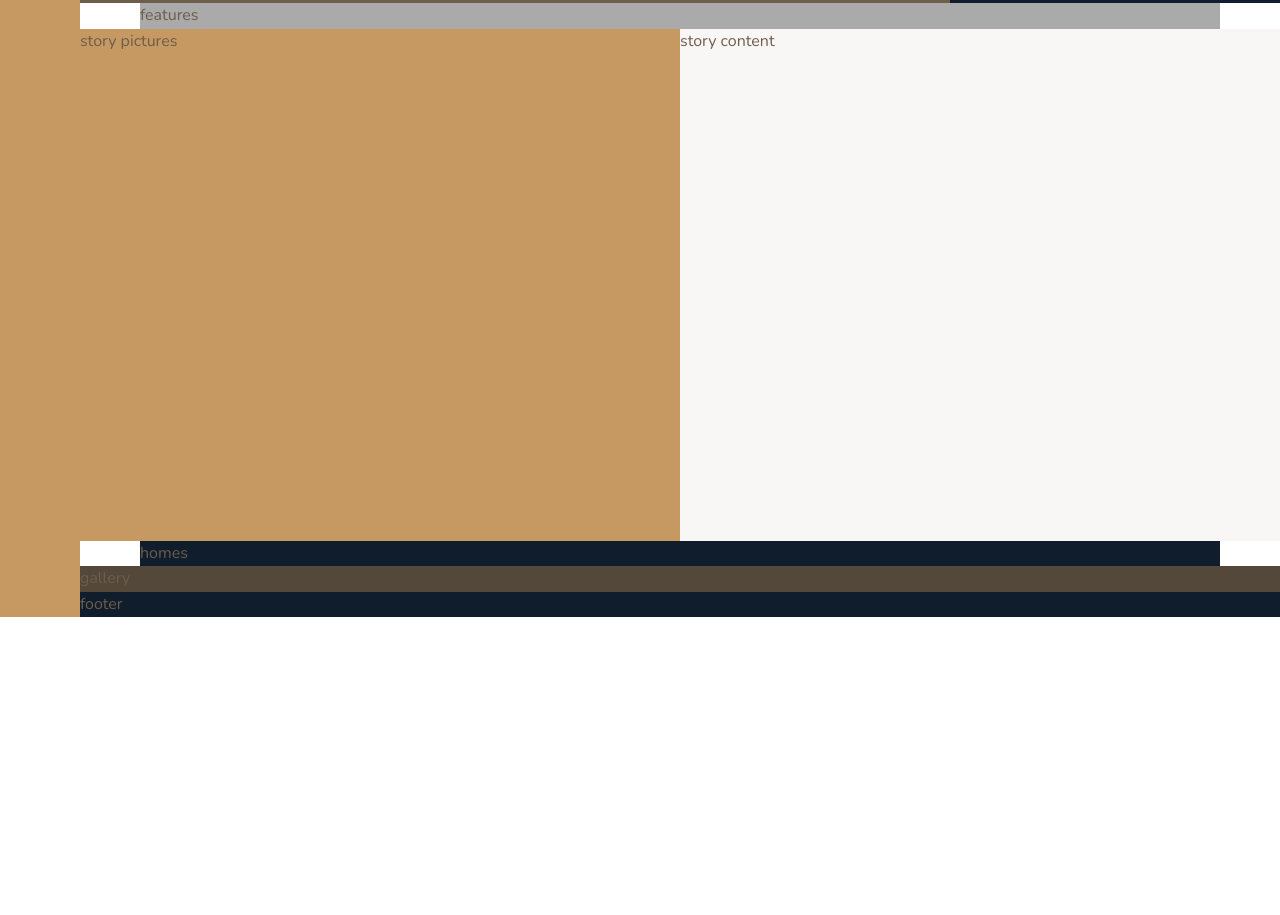
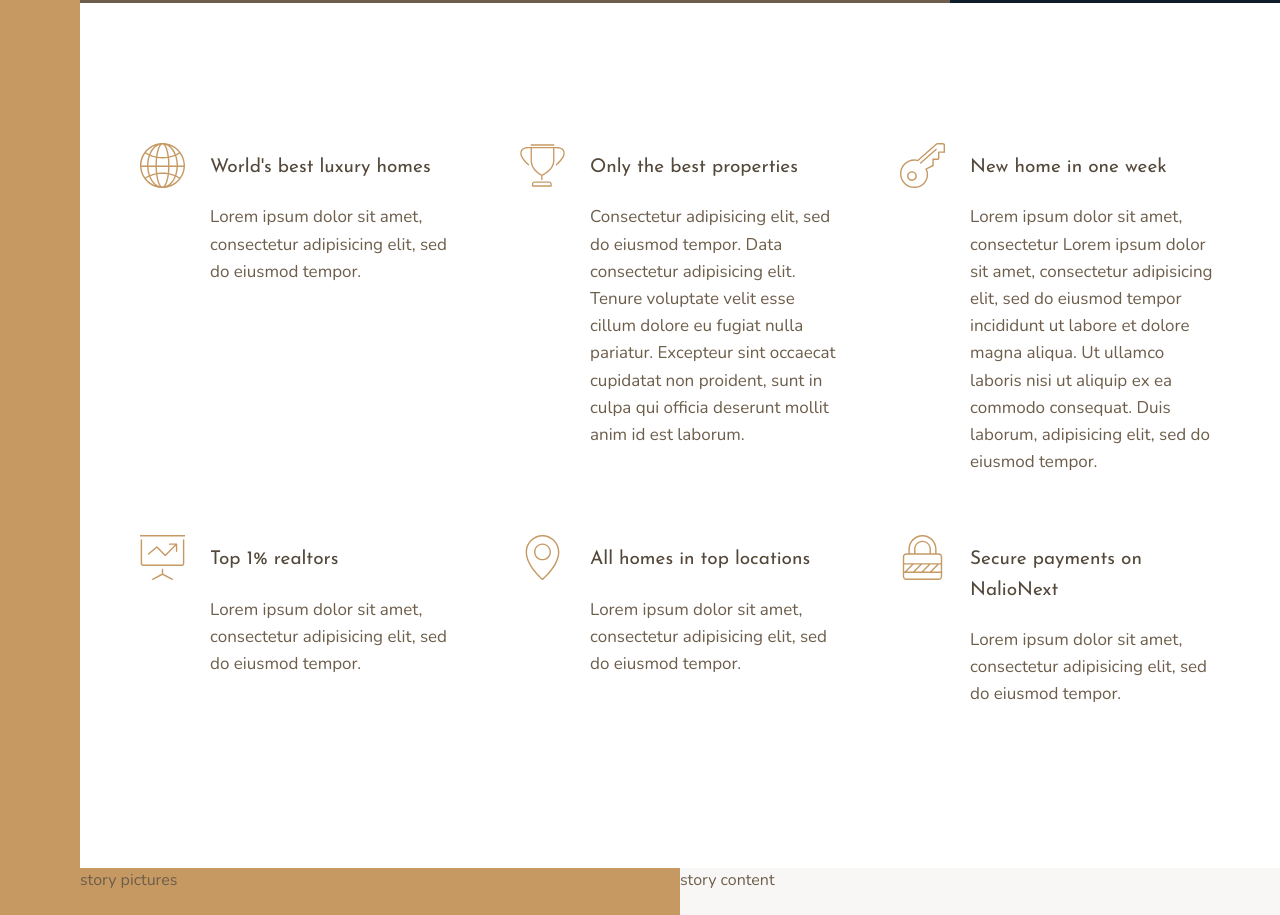
Before and after one commit to stevenkuipers/NalioNext, a website: page index.html in a window 1280 px wide. Shown: the part 637-1552 px from the top of the page. Before the commit the page ends 1254 px from the top, so only its background shows below. Drawn offline with nearby package versions, Linux system fonts and the light colour scheme.

Commit message:
Added features components

```diff
--- a/index.html
+++ b/index.html
@@ -22,7 +22,49 @@
         realtors
       </div>
       <section class="features">
-        features
+          <div class="feature">
+            <svg class="feature__icon">
+              <use href="img/sprite.svg#icon-global"/>
+            </svg>
+            <h4 class="heading-4 heading-4__dark">World's best luxury homes</h4>
+            <p class="feature__text">Lorem ipsum dolor sit amet, consectetur adipisicing elit, sed do eiusmod tempor.</p>
+          </div>
+          <div class="feature">
+            <svg class="feature__icon">
+              <use href="img/sprite.svg#icon-trophy"/>
+            </svg>
+            <h4 class="heading-4 heading-4__dark">Only the best properties</h4>
+            <p class="feature__text">Consectetur adipisicing elit, sed do eiusmod tempor. Data consectetur adipisicing elit. Tenure  voluptate velit esse cillum dolore eu fugiat nulla pariatur. Excepteur sint occaecat cupidatat non proident, sunt in culpa qui officia deserunt mollit anim id est laborum. </p>
+          </div>
+          <div class="feature">
+            <svg class="feature__icon">
+              <use href="img/sprite.svg#icon-key"/>
+            </svg>
+            <h4 class="heading-4 heading-4__dark">New home in one week</h4>
+            <p class="feature__text">Lorem ipsum dolor sit amet, consectetur Lorem ipsum dolor sit amet, consectetur adipisicing elit, sed do eiusmod tempor incididunt ut labore et dolore magna aliqua. Ut ullamco laboris nisi ut aliquip ex ea commodo consequat. Duis laborum, adipisicing elit, sed do eiusmod tempor.</p>
+          </div>
+          <div class="feature">
+            <svg class="feature__icon">
+              <use href="img/sprite.svg#icon-presentation"/>
+            </svg>
+            <h4 class="heading-4 heading-4__dark">Top 1% realtors</h4>
+            <p class="feature__text">Lorem ipsum dolor sit amet, consectetur adipisicing elit, sed do eiusmod tempor.</p>
+          </div>
+          <div class="feature">
+            <svg class="feature__icon">
+              <use href="img/sprite.svg#icon-map-pin"/>
+            </svg>
+            <h4 class="heading-4 heading-4__dark">All homes in top locations</h4>
+            <p class="feature__text">Lorem ipsum dolor sit amet, consectetur adipisicing elit, sed do eiusmod tempor.</p>
+          </div>
+          <div class="feature">
+            <svg class="feature__icon">
+              <use href="img/sprite.svg#icon-lock"/>
+            </svg>
+            <h4 class="heading-4 heading-4__dark">Secure payments on NalioNext</h4>
+            <p class="feature__text">Lorem ipsum dolor sit amet, consectetur adipisicing elit, sed do eiusmod tempor.</p>
+          </div>
+
       </section>
       <div class="story__pictures">
         story pictures
--- a/sass/_features.scss
+++ b/sass/_features.scss
@@ -1,6 +1,28 @@
 
 .features {
-  background-color: $color-grey-light-2;
+  margin: 15rem 0;
   grid-column: center-start  / center-end;
+  display: grid;
+  grid-gap: 6rem;
+  grid-template-columns: repeat(auto-fit, minmax(25rem, 1fr));
+  align-items: start;
+}
 
+.feature {
+  display: grid;
+  grid-template-columns: min-content 1fr;
+  grid-row-gap: 1.5rem;
+  grid-column-gap: 2.5rem;
+
+  &__icon {
+    fill : $color-primary;
+    width: 4.5rem;
+    height: 4.5rem;
+    grid-row: 1 / span 2;
+    transform: translateY(-1rem);
+  }
+
+  &__text {
+    font-size: 1.7rem;
+  }
 }
--- a/sass/_typography.scss
+++ b/sass/_typography.scss
@@ -6,3 +6,28 @@ body {
   font-size: 1.6rem;
   line-height: 1.6;
 }
+
+%heading {
+  font-family: $font-display;
+  font-weight: 400;
+}
+
+.heading-1 {
+  @extend %heading;
+}
+.heading-2 {
+  @extend %heading;
+}
+.heading-3 {
+  @extend %heading;
+}
+.heading-4 {
+  @extend %heading;
+  font-size: 1.9rem;
+  &__light {
+    color: $color-grey-light-1;
+  }
+  &__dark {
+    color: $color-grey-dark-1;
+  }
+}
```
Also changed, not shown: css/style.css.
